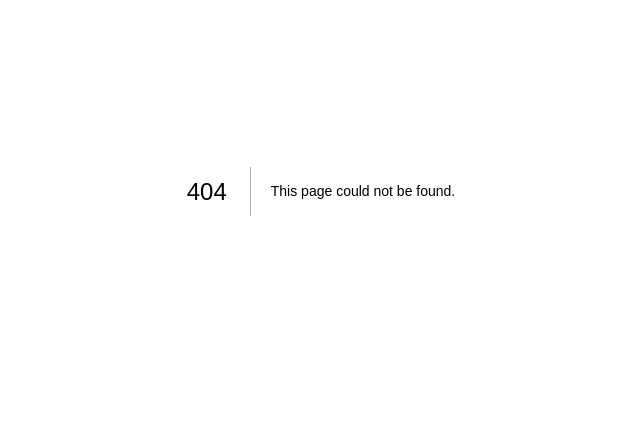
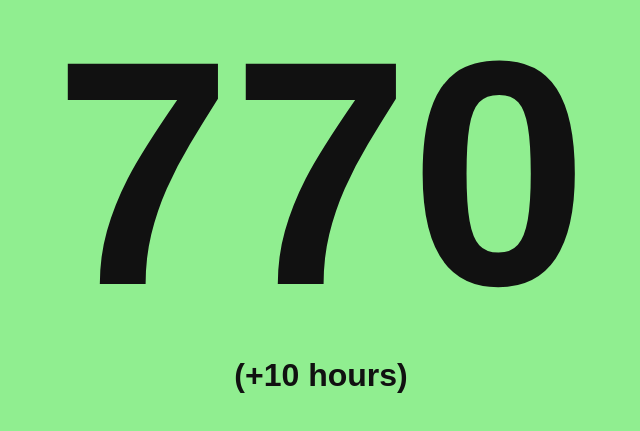
Before and after one commit to rexxars/espen-codes, a Next.js app: page /countdown in a window 1280 px wide. Before the commit this address had no page. Shown: the part 209-640 px from the top of the page, without its empty margins (319-959 px from the left). Built offline with nearby package versions, Linux system fonts and the light colour scheme.

Commit message:
feat: countdown page

```diff
--- /dev/null
+++ b/components/Countdown.module.css
@@ -0,0 +1,37 @@
+.root {
+  display: flex;
+  height: 100%;
+  width: 100%;
+  position: absolute;
+  z-index: 3;
+}
+
+.grid {
+  position: fixed;
+  width: 100%;
+  height: 100%;
+  z-index: 1;
+}
+
+.grid > * {
+  background-color: lightgreen;
+  height: 16px;
+  font-size: 0.001rem;
+}
+
+.numbers {
+  display: flex;
+  flex: 1;
+  flex-direction: column;
+  justify-content: center;
+  align-items: center;
+  padding: 2rem;
+}
+
+.days {
+  font-size: 20rem;
+}
+
+.hours {
+  font-size: 2rem;
+}
--- /dev/null
+++ b/components/Countdown.tsx
@@ -0,0 +1,84 @@
+import React, {useEffect, useState} from 'react'
+import {differenceInDays, subDays, differenceInHours} from 'date-fns'
+import styles from './Countdown.module.css'
+import Head from 'next/head'
+
+export function Countdown({
+  date = '2022-12-10T22:50:00Z',
+  startDate = '2022-11-05T16:00:00Z',
+}: {
+  date?: string
+  startDate?: string
+}) {
+  const [days, setDays] = useState<number | undefined>()
+  const [hours, setHours] = useState<number | undefined>()
+  const [fullHoursLeft, setFullHoursLeft] = useState<number | undefined>()
+  const [rows, setRows] = useState<number | undefined>()
+  const [hoursPerRow, setHoursPerRow] = useState<number | undefined>()
+
+  useEffect(() => {
+    let timer: ReturnType<typeof setTimeout>
+
+    function updateDate() {
+      const diffFromStart = new Date(startDate)
+      const diffFrom = new Date(date)
+      const diffTo = new Date()
+
+      const dayDiff = differenceInDays(diffFrom, diffTo)
+      const hourDiff = differenceInHours(subDays(diffFrom, dayDiff), diffTo)
+
+      const fullHourDiff = differenceInHours(diffFrom, diffFromStart)
+      const fullHoursLeftDiff = differenceInHours(diffFrom, diffTo)
+
+      const numRows = Math.ceil(window.innerHeight / 16)
+
+      setDays(dayDiff)
+      setHours(hourDiff)
+      setFullHoursLeft(fullHoursLeftDiff)
+      setRows(numRows)
+      setHoursPerRow(fullHourDiff / numRows)
+
+      clearTimeout(timer)
+      timer = setTimeout(updateDate, 60000)
+    }
+
+    window.addEventListener('resize', updateDate, false)
+    updateDate()
+
+    return () => {
+      window.removeEventListener('resize', updateDate, false)
+      clearTimeout(timer)
+    }
+  }, [date, startDate])
+
+  return (
+    <>
+      <div className={styles.grid}>
+        {new Array(rows).fill(0).map((row, index) => {
+          const hoursMaxed = (index + 1) * hoursPerRow
+          const hoursMinned = index * hoursPerRow
+          let width = `0`
+          if (fullHoursLeft >= hoursMaxed) {
+            width = `100%`
+          } else if (hoursMinned < fullHoursLeft) {
+            const diff = hoursMaxed - fullHoursLeft
+            const prctOfRow = 100 * (diff / hoursPerRow)
+            width = `${prctOfRow}%`
+          }
+          return <div key={index} style={{width}} />
+        })}
+      </div>
+
+      <div className={styles.root}>
+        <Head>
+          <title key="title">Days left!</title>
+        </Head>
+
+        <main className={styles.numbers}>
+          {days && <h1 className={styles.days}>{days}</h1>}
+          <h2 className={styles.hours}>(+{hours} hours)</h2>
+        </main>
+      </div>
+    </>
+  )
+}
--- a/package.json
+++ b/package.json
@@ -28,6 +28,7 @@
     "@sanity/block-content-to-react": "^3.0.0",
     "@sanity/image-url": "^1.0.1",
     "@sanity/types": "^2.23.1",
+    "date-fns": "^2.29.3",
     "geojson-polyline": "^1.0.3",
     "leaflet": "^1.7.1",
     "lodash": "^4.17.21",
--- /dev/null
+++ b/pages/countdown.tsx
@@ -0,0 +1,6 @@
+import * as React from 'react'
+import {Countdown} from '../components/Countdown'
+
+export default function IndexPage() {
+  return <Countdown />
+}
```
Also changed, not shown: 1 other file (tests, documents, lock files or other folders).
